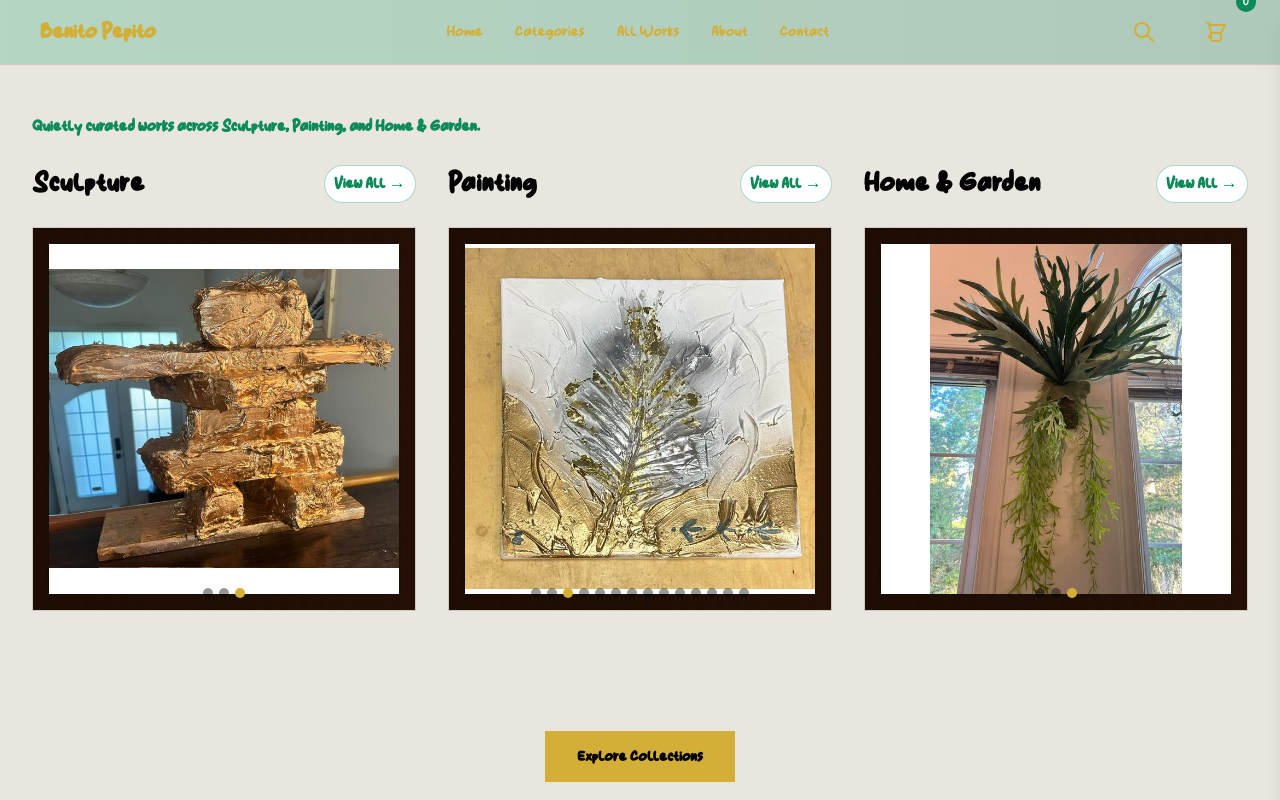
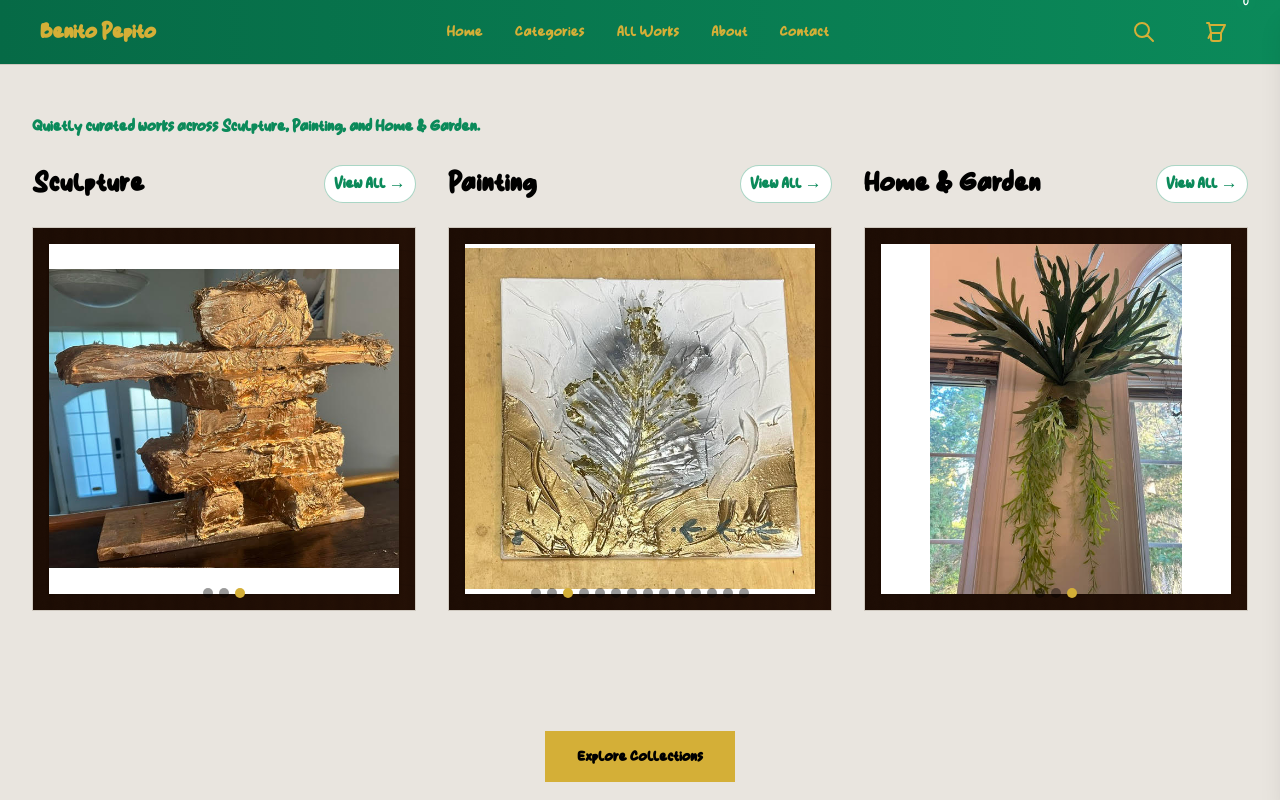
Before and after one commit to proteauj/benito-pepito, a Next.js app in the folder my-app/: page / in a window 1280 px wide. Shown: the top 800 px of the page. Built offline with nearby package versions, Linux system fonts and the light colour scheme.

Commit message:
header darker

```diff
--- a/my-app/src/components/SiteHeader.tsx
+++ b/my-app/src/components/SiteHeader.tsx
@@ -6,7 +6,7 @@ import { useCart } from '@/contexts/CartContext';
 export default function SiteHeader() {
   const { itemCount, toggleCart } = useCart();
   return (
-    <header className="bg-gradient-to-r from-[color-mix(in_oklab,var(--leaf)_35%,white)] to-[color-mix(in_oklab,var(--leaf-dark)_35%,white)] border-b border-[#cfc9c0]">
+    <header className="bg-gradient-to-r from-[var(--leaf-dark)] to-[var(--leaf)] border-b border-[#cfc9c0]">
       <div className="max-w-7xl mx-auto px-4 sm:px-6 lg:px-8">
         <div className="flex justify-between items-center h-16">
           <div className="flex items-center">
```
